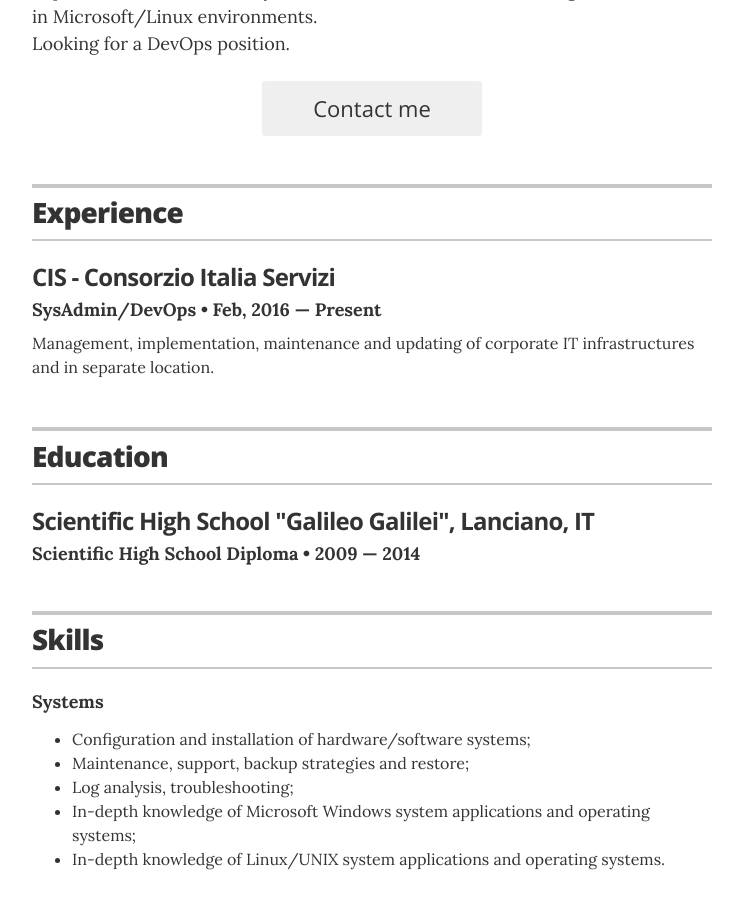
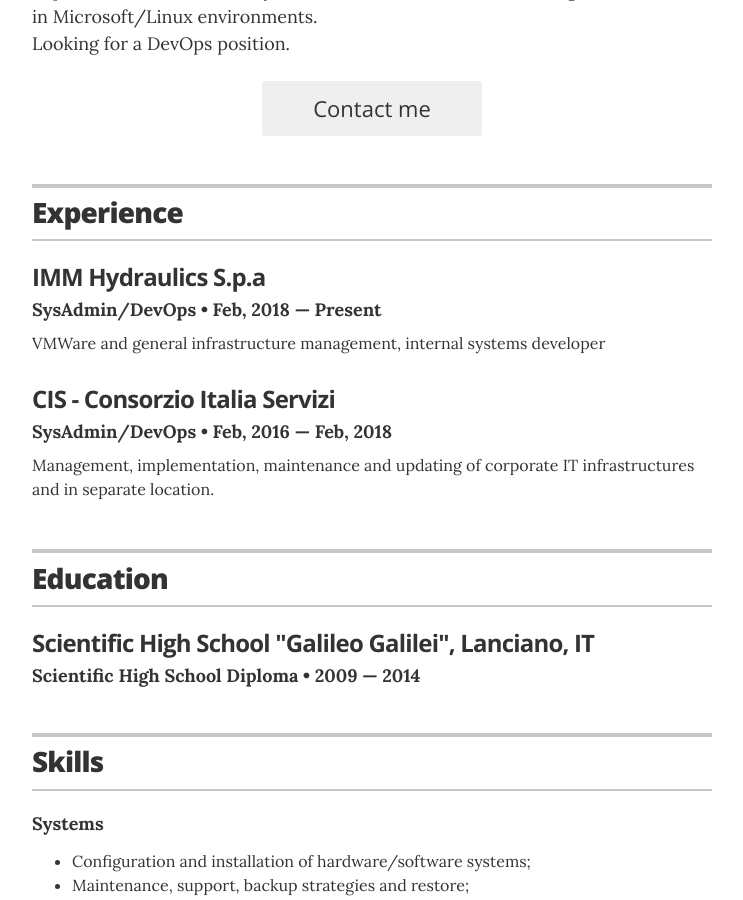
Before and after one commit to jglovier/resume-template, a Jekyll site: the page built from index.html, in a window 1280 px wide and 900 px high, scrolled down 527 px. Shown: the whole window, without its empty margins (268-1011 px from the left). Built offline with Jekyll 4.4.1, drawn with Linux system fonts in a browser that asks for light colours.

Commit message:
Updated experience section

```diff
--- a/_data/experience.yml
+++ b/_data/experience.yml
@@ -1,6 +1,12 @@
 # Jobs
+# SysAdmin/DevOps
+- company: IMM Hydraulics S.p.a
+  position: SysAdmin/DevOps
+  duration: Feb, 2018 &mdash; Present
+  summary: VMWare and general infrastructure management, internal systems developer
+
 # SysAdmin/DevOps
 - company: CIS - Consorzio Italia Servizi
   position: SysAdmin/DevOps
-  duration: Feb, 2016 &mdash; Present
+  duration: Feb, 2016 &mdash; Feb, 2018
   summary: Management, implementation, maintenance and updating of corporate IT infrastructures and in separate location.
```
